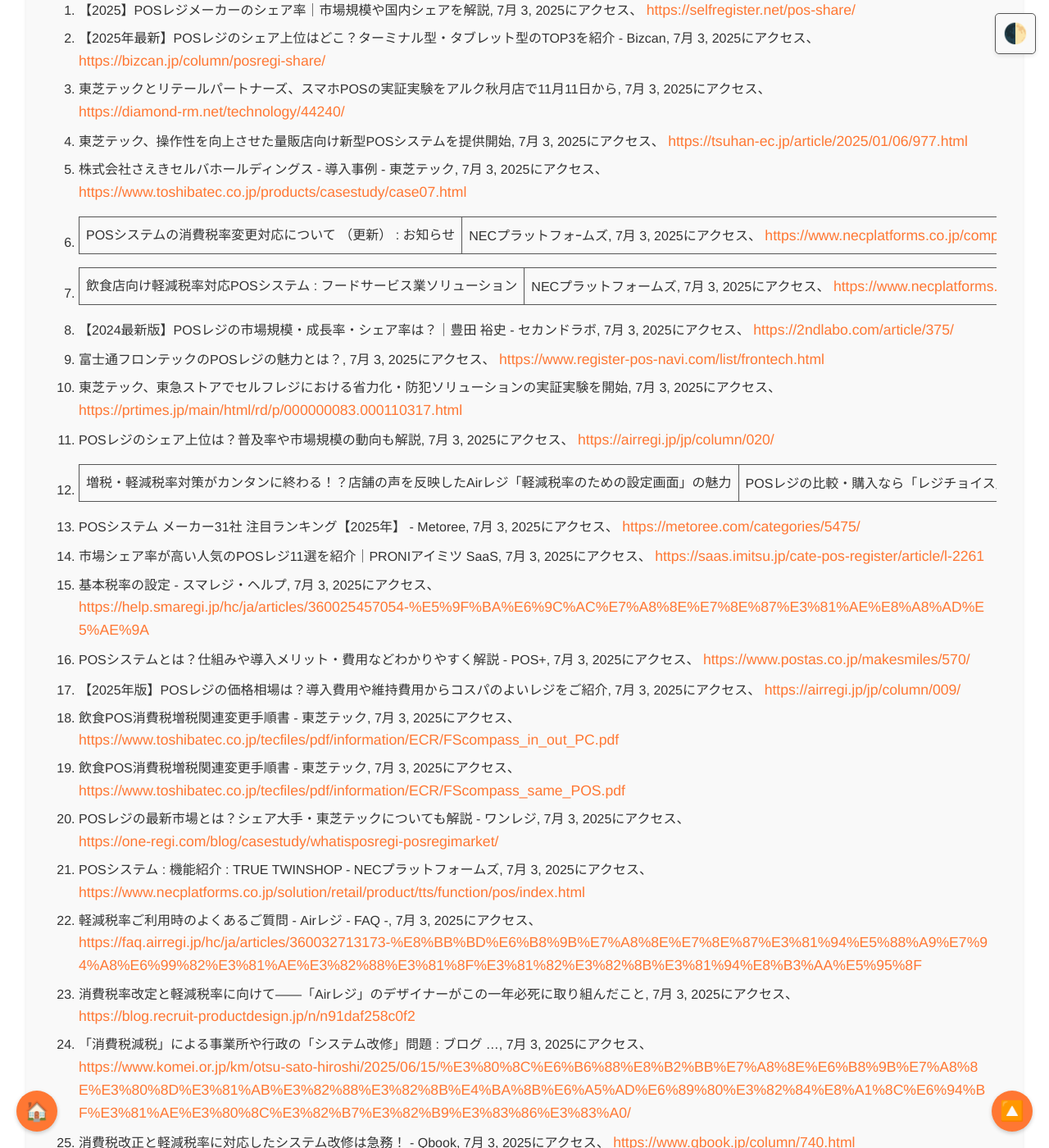
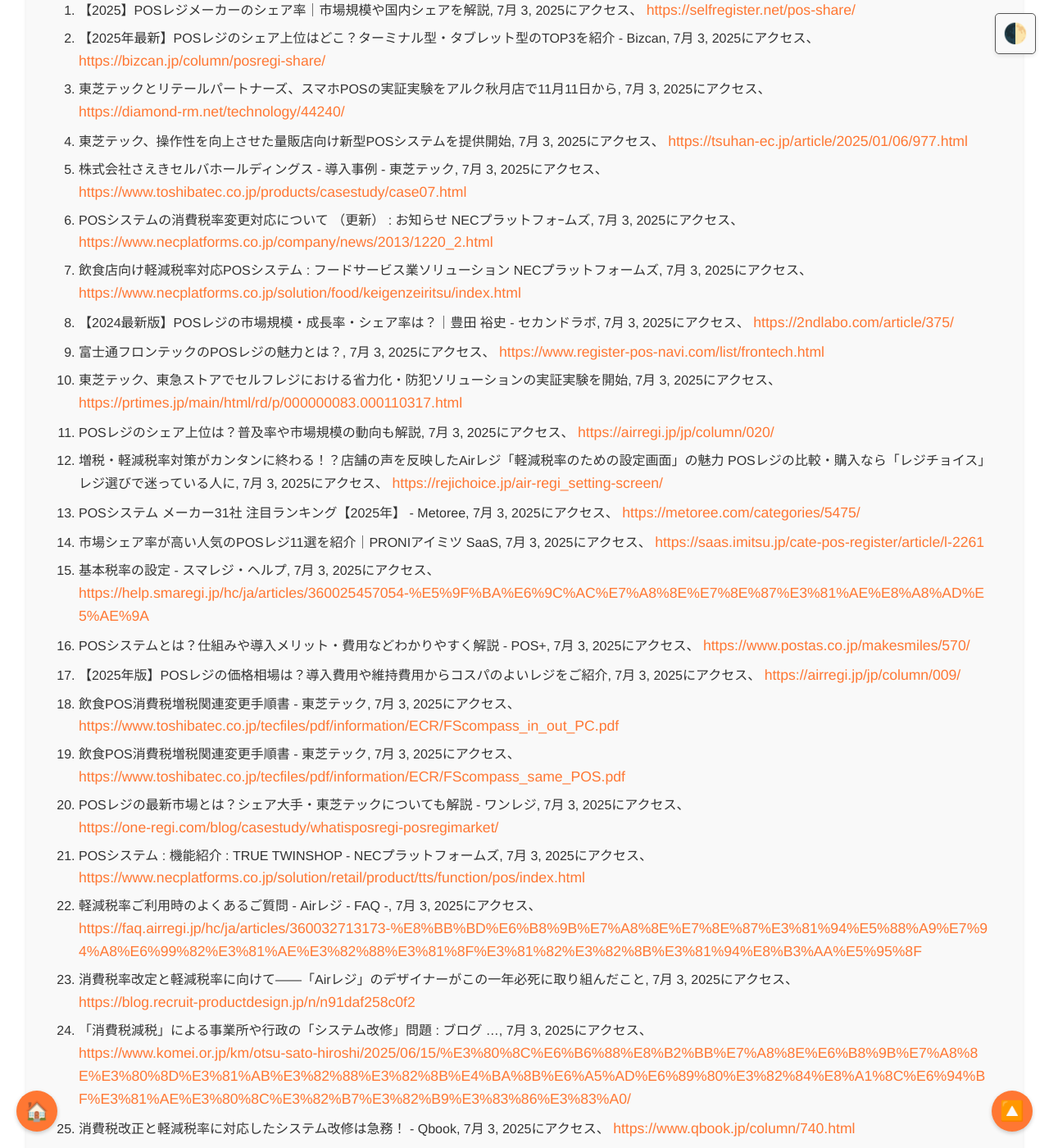
Before and after one commit to aegisfleet/share-deepresearch, a Jekyll site: the page built from _topics/pos-system/index.md, in a window 1280 px wide and 1400 px high, scrolled down 10490 px. Shown: the whole window at 82% size. Built offline with Jekyll 4.4.1, drawn with Linux system fonts in a browser that asks for light colours; some of the changed text lies outside the part shown.

Commit message:
Auto update files

```diff
--- a/_topics/pos-system/index.md
+++ b/_topics/pos-system/index.md
@@ -238,13 +238,13 @@ POS市場のセグメントによって改修プロセスがなぜこれほど
 3. 東芝テックとリテールパートナーズ、スマホPOSの実証実験をアルク秋月店で11月11日から, 7月 3, 2025にアクセス、 [https://diamond-rm.net/technology/44240/](https://diamond-rm.net/technology/44240/)
 4. 東芝テック、操作性を向上させた量販店向け新型POSシステムを提供開始, 7月 3, 2025にアクセス、 [https://tsuhan-ec.jp/article/2025/01/06/977.html](https://tsuhan-ec.jp/article/2025/01/06/977.html)
 5. 株式会社さえきセルバホールディングス \- 導入事例 \- 東芝テック, 7月 3, 2025にアクセス、 [https://www.toshibatec.co.jp/products/casestudy/case07.html](https://www.toshibatec.co.jp/products/casestudy/case07.html)
-6. POSシステムの消費税率変更対応について （更新） : お知らせ | NECプラットフォｰムズ, 7月 3, 2025にアクセス、 [https://www.necplatforms.co.jp/company/news/2013/1220\_2.html](https://www.necplatforms.co.jp/company/news/2013/1220_2.html)
-7. 飲食店向け軽減税率対応POSシステム : フードサービス業ソリューション | NECプラットフォームズ, 7月 3, 2025にアクセス、 [https://www.necplatforms.co.jp/solution/food/keigenzeiritsu/index.html](https://www.necplatforms.co.jp/solution/food/keigenzeiritsu/index.html)
+6. POSシステムの消費税率変更対応について （更新） : お知らせ NECプラットフォｰムズ, 7月 3, 2025にアクセス、 [https://www.necplatforms.co.jp/company/news/2013/1220\_2.html](https://www.necplatforms.co.jp/company/news/2013/1220_2.html)
+7. 飲食店向け軽減税率対応POSシステム : フードサービス業ソリューション NECプラットフォームズ, 7月 3, 2025にアクセス、 [https://www.necplatforms.co.jp/solution/food/keigenzeiritsu/index.html](https://www.necplatforms.co.jp/solution/food/keigenzeiritsu/index.html)
 8. 【2024最新版】POSレジの市場規模・成長率・シェア率は？｜豊田 裕史 \- セカンドラボ, 7月 3, 2025にアクセス、 [https://2ndlabo.com/article/375/](https://2ndlabo.com/article/375/)
 9. 富士通フロンテックのPOSレジの魅力とは？, 7月 3, 2025にアクセス、 [https://www.register-pos-navi.com/list/frontech.html](https://www.register-pos-navi.com/list/frontech.html)
 10. 東芝テック、東急ストアでセルフレジにおける省力化・防犯ソリューションの実証実験を開始, 7月 3, 2025にアクセス、 [https://prtimes.jp/main/html/rd/p/000000083.000110317.html](https://prtimes.jp/main/html/rd/p/000000083.000110317.html)
 11. POSレジのシェア上位は？普及率や市場規模の動向も解説, 7月 3, 2025にアクセス、 [https://airregi.jp/jp/column/020/](https://airregi.jp/jp/column/020/)
-12. 増税・軽減税率対策がカンタンに終わる！？店舗の声を反映したAirレジ「軽減税率のための設定画面」の魅力 | POSレジの比較・購入なら「レジチョイス」 レジ選びで迷っている人に, 7月 3, 2025にアクセス、 [https://rejichoice.jp/air-regi\_setting-screen/](https://rejichoice.jp/air-regi_setting-screen/)
+12. 増税・軽減税率対策がカンタンに終わる！？店舗の声を反映したAirレジ「軽減税率のための設定画面」の魅力 POSレジの比較・購入なら「レジチョイス」 レジ選びで迷っている人に, 7月 3, 2025にアクセス、 [https://rejichoice.jp/air-regi\_setting-screen/](https://rejichoice.jp/air-regi_setting-screen/)
 13. POSシステム メーカー31社 注目ランキング【2025年】 \- Metoree, 7月 3, 2025にアクセス、 [https://metoree.com/categories/5475/](https://metoree.com/categories/5475/)
 14. 市場シェア率が高い人気のPOSレジ11選を紹介｜PRONIアイミツ SaaS, 7月 3, 2025にアクセス、 [https://saas.imitsu.jp/cate-pos-register/article/l-2261](https://saas.imitsu.jp/cate-pos-register/article/l-2261)
 15. 基本税率の設定 \- スマレジ・ヘルプ, 7月 3, 2025にアクセス、 [https://help.smaregi.jp/hc/ja/articles/360025457054-%E5%9F%BA%E6%9C%AC%E7%A8%8E%E7%8E%87%E3%81%AE%E8%A8%AD%E5%AE%9A](https://help.smaregi.jp/hc/ja/articles/360025457054-%E5%9F%BA%E6%9C%AC%E7%A8%8E%E7%8E%87%E3%81%AE%E8%A8%AD%E5%AE%9A)
@@ -263,7 +263,7 @@ POS市場のセグメントによって改修プロセスがなぜこれほど
 28. POSシステムとERPを連携させるメリットとは？連携方法も解説, 7月 3, 2025にアクセス、 [https://www.onamae.com/business/article/35465/](https://www.onamae.com/business/article/35465/)
 29. POSレジ×他システム連携で業務効率と売上を最大化, 7月 3, 2025にアクセス、 [https://www.register-pos-navi.com/column/integration.html](https://www.register-pos-navi.com/column/integration.html)
 30. 京葉銀行、Linuxベースの「次世代勘定系システム」を稼働開始 \- IT Leaders, 7月 3, 2025にアクセス、 [https://it.impress.co.jp/articles/-/27298](https://it.impress.co.jp/articles/-/27298)
-31. 【再掲】【重要】新システムへの移行に伴うオンラインサービス臨時停止 | auじぶん銀行, 7月 3, 2025にアクセス、 [https://www.jibunbank.co.jp/announcement/2021/0414\_01.html](https://www.jibunbank.co.jp/announcement/2021/0414_01.html)
+31. 【再掲】【重要】新システムへの移行に伴うオンラインサービス臨時停止 auじぶん銀行, 7月 3, 2025にアクセス、 [https://www.jibunbank.co.jp/announcement/2021/0414\_01.html](https://www.jibunbank.co.jp/announcement/2021/0414_01.html)
 32. 新勘定系システム 稼働開始のお知らせ｜プレスリリース \- ソニー銀行, 7月 3, 2025にアクセス、 [https://sonybank.jp/corporate/disclosure/press/2025/0507-01.html](https://sonybank.jp/corporate/disclosure/press/2025/0507-01.html)
 33. システム改修の費用相場は？内訳や高くなる要因、安く抑えるポイントを解説【2025年最新版】, 7月 3, 2025にアクセス、 [https://system-kanji.com/posts/system-renovation-cost](https://system-kanji.com/posts/system-renovation-cost)
 34. POSシステムの導入にかかる費用相場は？見積もり金額はどのくらいになる？ \- 発注ナビ, 7月 3, 2025にアクセス、 [https://hnavi.co.jp/knowledge/blog/pos-cost/](https://hnavi.co.jp/knowledge/blog/pos-cost/)
--- a/_topics/pos-system/infographic.html
+++ b/_topics/pos-system/infographic.html
@@ -1,6 +1,9 @@
 <!DOCTYPE html>
 <html lang="ja">
 <head>
+    <script async src="https://pagead2.googlesyndication.com/pagead/js/adsbygoogle.js?client=ca-pub-3122674942116250" crossorigin="anonymous"></script>
+    <link rel="icon" type="image/png" sizes="32x32" href="/share-deepresearch/assets/favicon/favicon-32x32.png">
+    <link rel="icon" type="image/png" sizes="16x16" href="/share-deepresearch/assets/favicon/favicon-16x16.png">
     <meta charset="UTF-8">
     <meta name="viewport" content="width=device-width, initial-scale=1.0">
     <title>インフォグラフィック：なぜ日本のPOSシステム改修に1年かかるのか？</title>
--- a/_topics/pos-system/reveal.html
+++ b/_topics/pos-system/reveal.html
@@ -1,6 +1,9 @@
 <!doctype html>
 <html lang="ja">
 <head>
+    <script async src="https://pagead2.googlesyndication.com/pagead/js/adsbygoogle.js?client=ca-pub-3122674942116250" crossorigin="anonymous"></script>
+    <link rel="icon" type="image/png" sizes="32x32" href="/share-deepresearch/assets/favicon/favicon-32x32.png">
+    <link rel="icon" type="image/png" sizes="16x16" href="/share-deepresearch/assets/favicon/favicon-16x16.png">
     <meta charset="utf-8">
     <meta name="viewport" content="width=device-width, initial-scale=1.0, maximum-scale=1.0, user-scalable=no">
 
```
